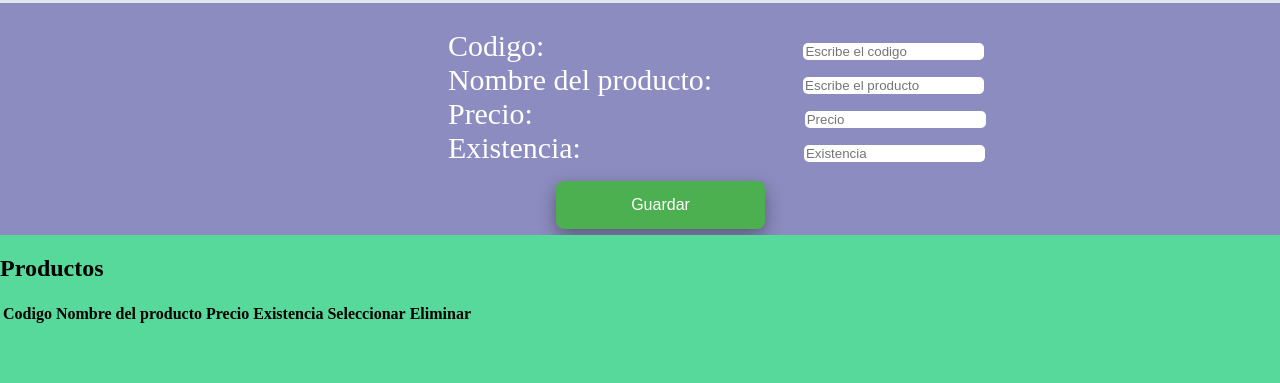
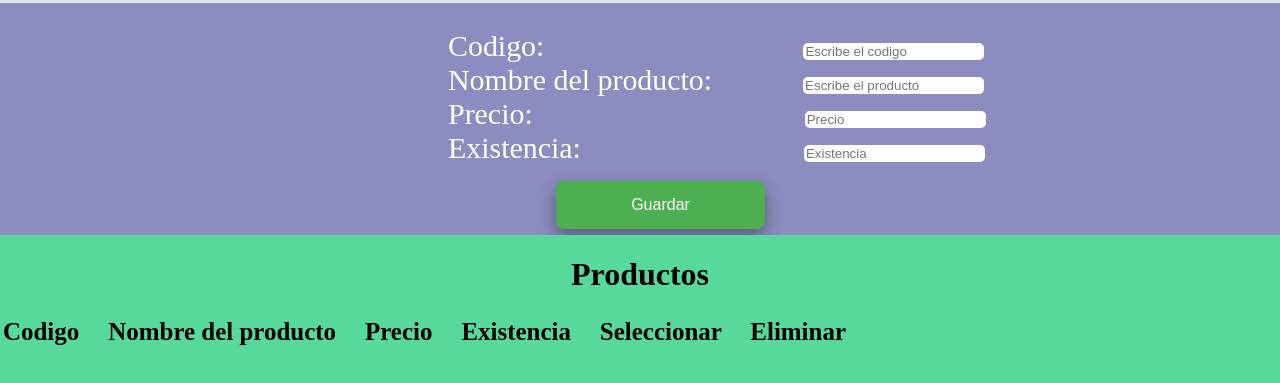
Before and after one commit to lokilaufeysonXD/proyecto-carrito-de-compras, a plain HTML site: page producto/Objetos/index.html in a window 1280 px wide. Shown: the part 157-540 px from the top of the page. Drawn offline with Linux system fonts and the light colour scheme.

Commit message:
final de la pagina registro de productos
terminada pagina registro de productos

```diff
--- a/producto/Objetos/CSS/estilos.css
+++ b/producto/Objetos/CSS/estilos.css
@@ -118,6 +118,13 @@ nav ul li a:hover, .menu-activo{
 /*-----------------------------------------------------------------------------------*/
 
 
+#prodTable{
+	padding-left: 28%%;
+	font-size: 156%;
+}
+
+/*------------------------------------------------------------------------------------*/
+
 #pie-de-pagina{
 	position: absolute; top:276%; left:0px;
 	width: 100%;
--- a/producto/Objetos/index.html
+++ b/producto/Objetos/index.html
@@ -49,24 +49,26 @@
 </div>
 
 <div class="container" id="cuerpo2">
-         <h2>Productos</h2>
-         <table class="table table-hover" id="prodTable">
-             <thead>
-                 <tr>
-                <th>Codigo</th>
-                <th>Nombre del producto</th>
-                <th>Precio</th>
-                <th>Existencia</th>
-                <th>Seleccionar</th>
-                <th>Eliminar</th>
+    <center>
+         <h1>Productos</h1>
+    </center>
+        <table class="table table-hover" id="prodTable">
+            <thead>
+                <tr>
+                    <th>Codigo &nbsp; &nbsp;</th>
+                    <th>Nombre del producto &nbsp; &nbsp;</th>
+                    <th>Precio &nbsp; &nbsp;</th>
+                    <th>Existencia &nbsp; &nbsp;</th>
+                    <th>Seleccionar &nbsp; &nbsp;</th>
+                    <th>Eliminar &nbsp; &nbsp;</th>
+                </tr>
+            </thead>
 
-            </tr>
-             </thead>
             <!-- tbody es el cuerpo de la tabla, solo para ese espacio se utiliza-->
              <tbody>
 
              </tbody>
-         </table>
+        </table>
 </div>
 
 <p></p>
```
